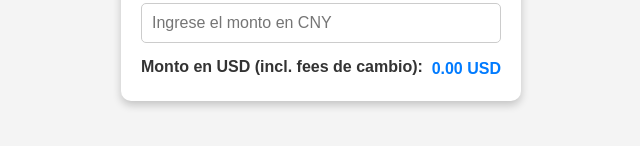
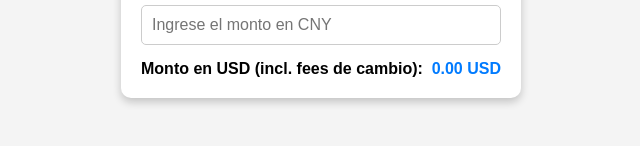
Before and after one commit to Fwavesite/calculadora-cny-usd, a plain HTML site: page index.html in a window 1280 px wide. Shown: the part 370-516 px from the top of the page, without its empty margins (319-959 px from the left). Drawn offline with Linux system fonts and the light colour scheme.

Commit message:
Update index.html

```diff
--- a/index.html
+++ b/index.html
@@ -73,7 +73,7 @@
         <input type="number" id="cny" placeholder="Ingrese el monto en CNY" oninput="convertirCNY()">
 
         <div class="resultado-container">
-            <h3>Monto en USD (incl. fees de cambio):</h3>
+            <h4>Monto en USD (incl. fees de cambio):</h4>
             <p id="resultado">0.00 USD</p>
         </div>
     </div>
```
